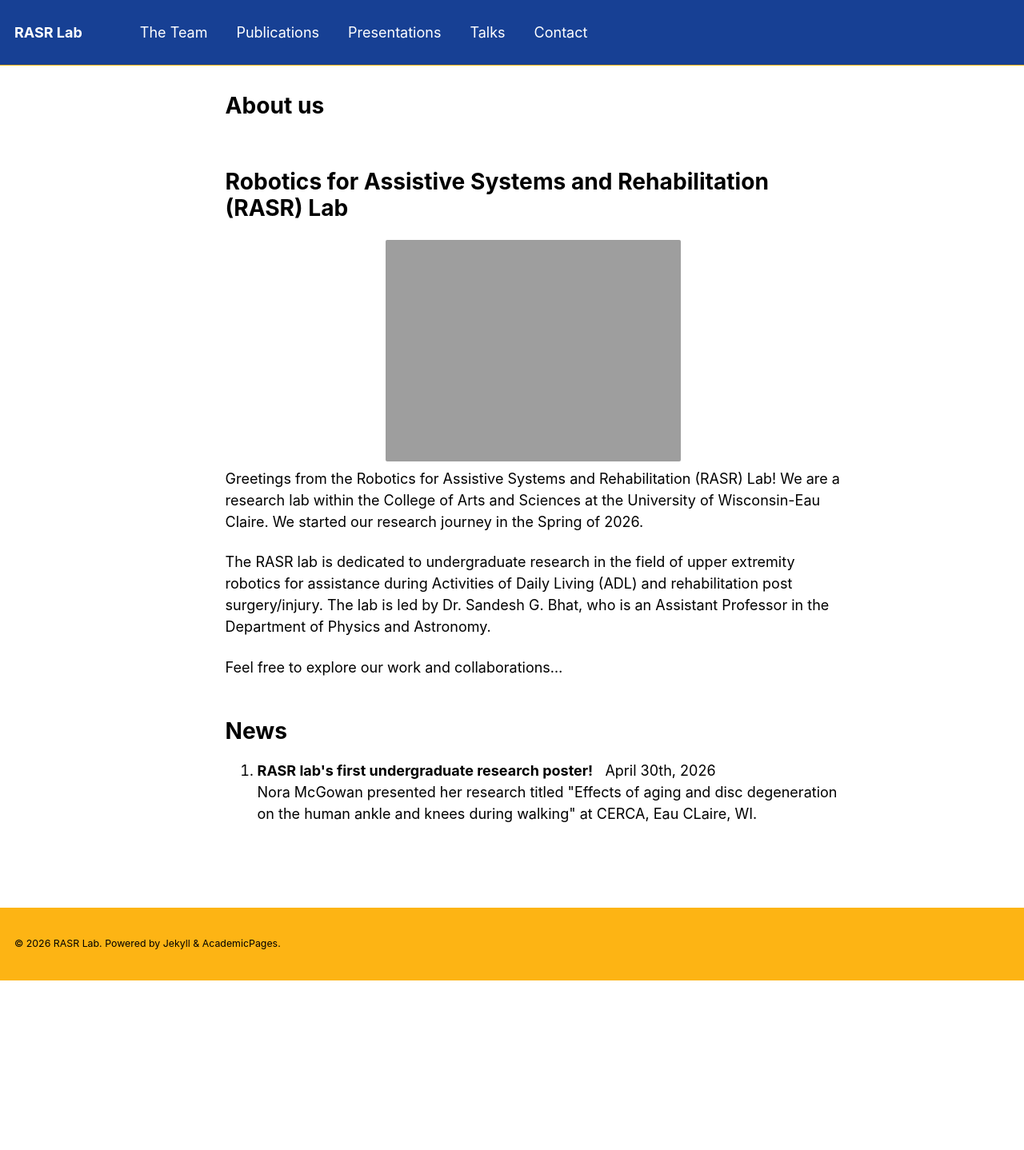
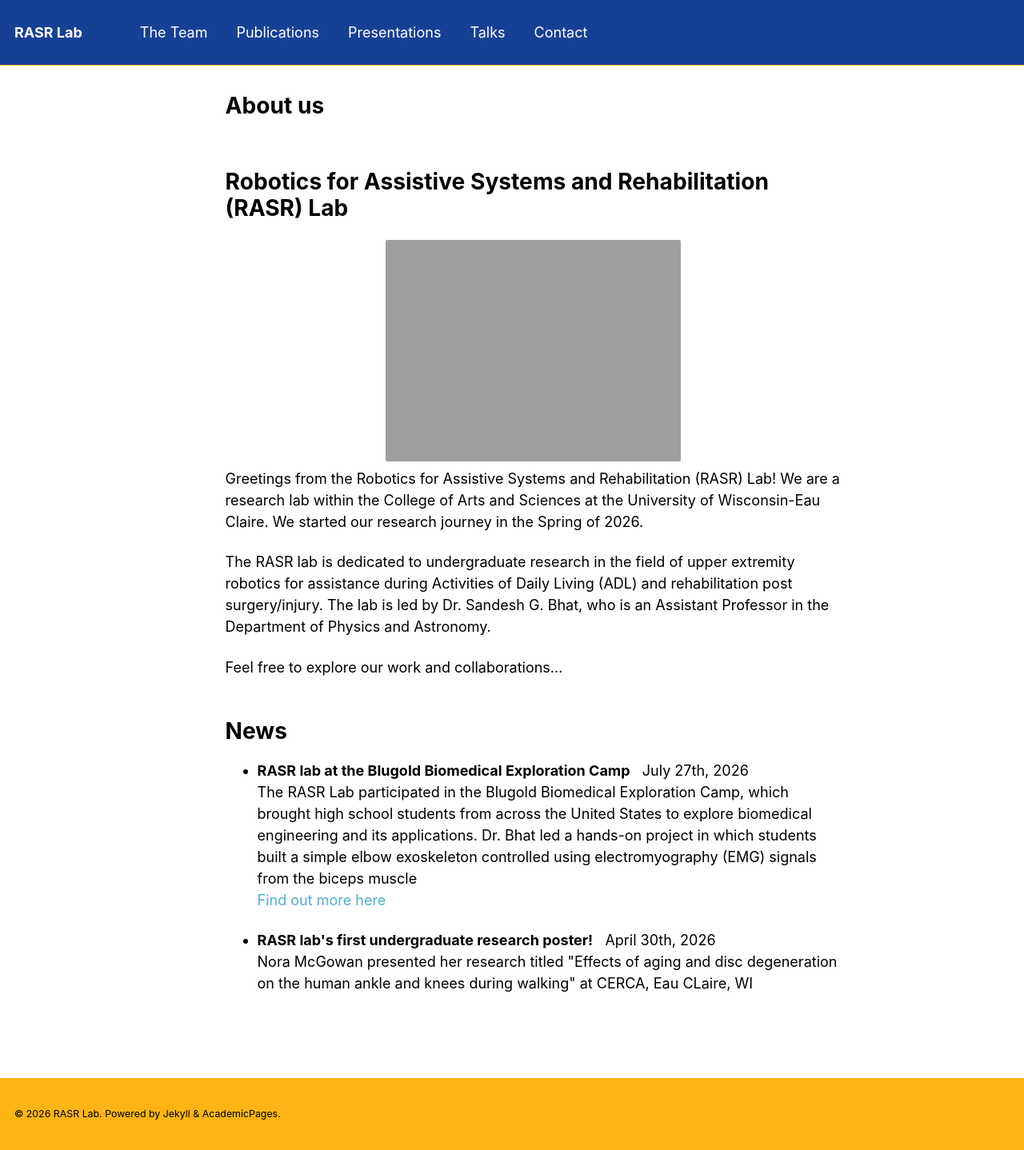
Before and after one commit to RASR-lab/RASR-lab.github.io, a Jekyll site: the page built from _pages/about.md, in a window 1280 px wide. Shown: the whole page at 80% size. Built offline with Jekyll 4.4.1, drawn with Linux system fonts in a browser that asks for light colours; before the commit the page ends 1226 px from its top, so only the background shows below that.

Commit message:
added news

```diff
--- a/_data/news.yml
+++ b/_data/news.yml
@@ -1,3 +1,7 @@
 - headline: RASR lab's first undergraduate research poster!
-  post: Nora McGowan presented her research titled "Effects of aging and disc degeneration on the human ankle and knees during walking" at CERCA, Eau CLaire, WI.
+  post: Nora McGowan presented her research titled "Effects of aging and disc degeneration on the human ankle and knees during walking" at CERCA, Eau CLaire, WI
   date: April 30th, 2026
+- headline: RASR lab at the Blugold Biomedical Exploration Camp
+  post: The RASR Lab participated in the Blugold Biomedical Exploration Camp, which brought high school students from across the United States to explore biomedical engineering and its applications. Dr. Bhat led a hands-on project in which students built a simple elbow exoskeleton controlled using electromyography (EMG) signals from the biceps muscle
+  date: July 27th, 2026
+  link_url: https://www.weau.com/2026/07/29/biomedical-exploration-camp-being-held-uw-eau-claire-high-schoolers/
--- a/_pages/about.md
+++ b/_pages/about.md
@@ -23,14 +23,17 @@ Feel free to explore our work and collaborations...
 <br>
 
 # News
-<ol>
+<ul>
 {% assign news = site.data.news %}
-{% for item in news %}
+{% for item in news reversed%}
   <div class="News-post">
     <li>
       <p><b>{{ item.headline }}</b> &nbsp;    {{ item.date }}<br>
-      {{ item.post }}</p>
+      {{ item.post }}<br>
+      {% if item.link_url and item.link_url != "" %}
+        <a href="{{ item.link_url }}">Find out more here</a>
+      {% endif %}</p>
     </li>
   </div>
 {% endfor %}
-</ol>
+</ul>
--- a/_pages/talks.html
+++ b/_pages/talks.html
@@ -6,7 +6,7 @@ author_profile: true
 ---
 
 <br>
-updated: 8/6/2026
+updated: 5/4/2026
 
 {% for post in site.talks %}
   {% include archive-single-talk.html %}
```
Also changed, not shown: _talks/2026-07-27-bme-summer.md (+1 -1 lines), 2 other files.
